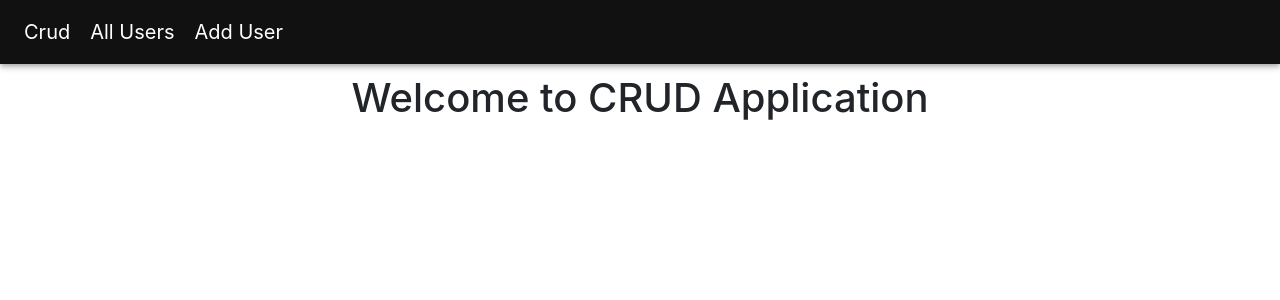
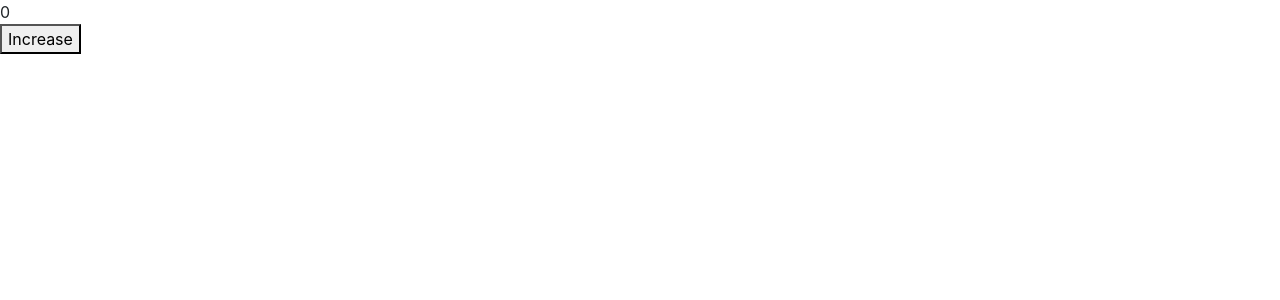
Before and after one commit to akash9753/GlobalReact, a React (Create React App) app: page / in a window 1280 px wide. Shown: the top 300 px of the page. Built offline with nearby package versions, Linux system fonts and the light colour scheme.

Commit message:
profilerDemo

```diff
--- a/src/App.js
+++ b/src/App.js
@@ -1,4 +1,4 @@
-import React from 'react';
+import React,{Profiler} from 'react';
 import './App.css';
 import LiftingStateUp from './LiftingStateUp1/LiftingStateUp';
 // import HookForm from './react-hook-form/HookForm';
@@ -41,6 +41,17 @@ function App() {
   const state = {
     name: "akash patel"
   }
+  var onRenderCallback = (
+    id,
+    phase,
+    actualDuration,
+    baseDuration,
+    startTime,
+    commitTime,
+    interactions
+  )=> {
+    console.log(id,phase,startTime,commitTime);
+  }
   return (
     <div className="app">
       {/* <HookForm/> */}
@@ -74,7 +85,7 @@ function App() {
       <UserefEx3/>
       <hr />
       <JSDom/> */}
-      <BrowserRouter>
+      {/* <BrowserRouter>
         <Navbar />
         <Routes>
          <Route path="/" element={<HomeCrud />} />
@@ -82,7 +93,7 @@ function App() {
          <Route path="/adduser" element={<AddUser />} />
          <Route path="/edituser/:id" element={<EditUser />} />
         </Routes>
-      </BrowserRouter>
+      </BrowserRouter> */}
       {/* <h2>Higher Order Component</h2>
       <div className='section'>
       <div><SearchUsers/></div>
@@ -93,9 +104,9 @@ function App() {
       <Jsx3/>
       <Jsx4/>
       <JsxFragment1/> */}
-    {/* <PortalEx1/> */}
-      {/* <ProfilerEx1/> */}
-
+      <Profiler id='profiler' onRender={onRenderCallback}>
+      <ProfilerEx1/>
+      </Profiler>
     </div>
   )
 }
--- a/src/Profiler/ProfilerEx1.js
+++ b/src/Profiler/ProfilerEx1.js
@@ -1,10 +1,16 @@
-import React from 'react';
+import React, { useState } from 'react';
 
 const ProfilerEx1 = () => {
+    let [count, setCount] = useState(0);
+    const Increase=(()=>{
+         setCount(count++)
+    })
     return (
-        <div>
-            Profiler
-        </div>
+
+        <>
+            <div>{count}</div>
+            <button onClick={()=>Increase()}>Increase</button>
+        </>
     );
 };
 
```
